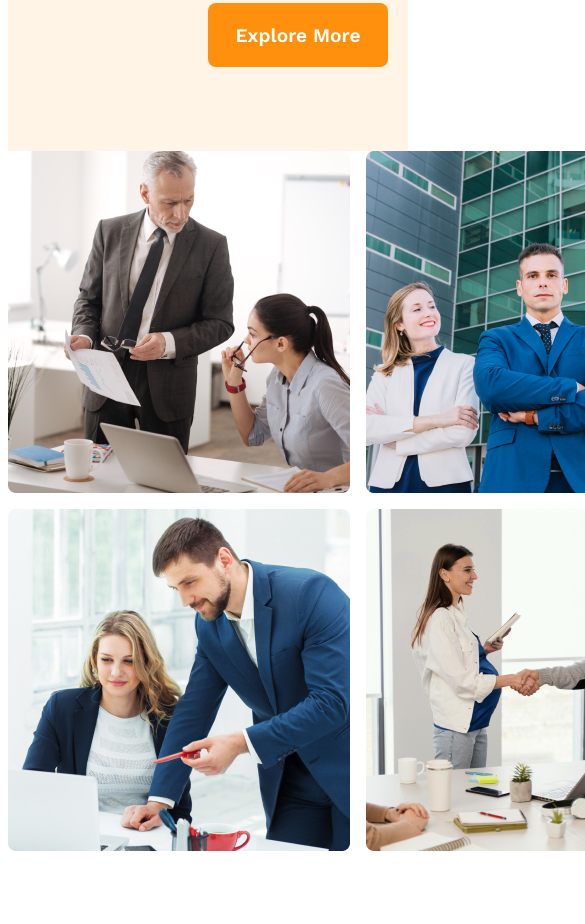
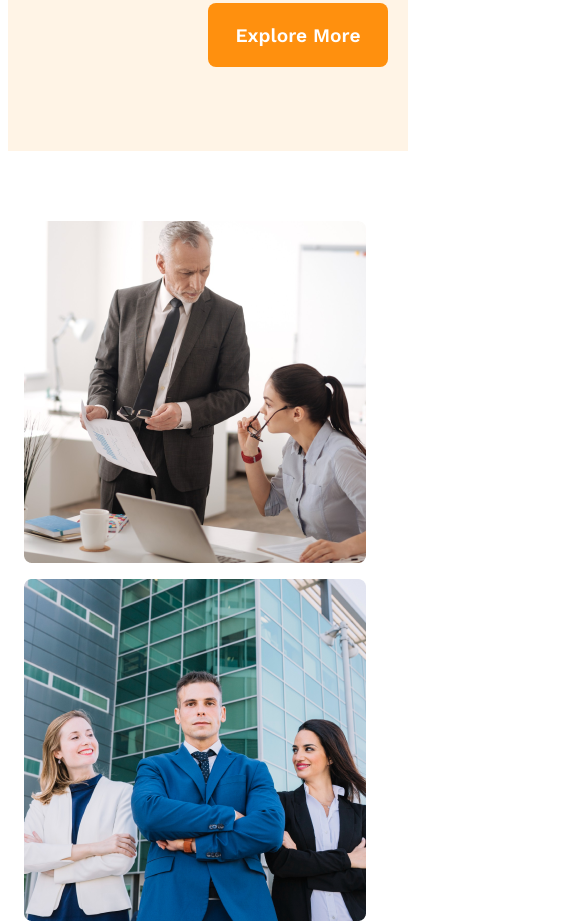
Before and after one commit to Jawoadsjn/architects-website2, a plain HTML site: page index.html in a window 390 px wide. Shown: the part 1181-2105 px from the top of the page, 585 px wide, since content can reach past the window. Before the commit the page ends 2040 px from the top, so only its background shows below. Drawn offline with nearby package versions, Linux system fonts and the light colour scheme.

Commit message:
responsive team section

```diff
--- a/Styles/style.css
+++ b/Styles/style.css
@@ -72,21 +72,11 @@ nav li a {
     width: 100%;
     margin-top: 30px;
 }
-/* Responsive Style */
-/* small device */
-@media screen and (max-width: 576px) {
-    .header{
-        padding: 20px;
-    }
-    .nav{
-        flex-direction: column;
-    }
 
-}
 /* Main related Style */
 main{
     max-width: 1400px;
-    margin: 0px auto;
+    margin: 70px auto;
 
 }
 /* teams style */
@@ -119,3 +109,24 @@ main{
     color: #FF900E;
     font-weight: 700;
 }
+.team-disc{
+    color: #727272;
+}
+
+
+
+/* Responsive Style */
+/* small device */
+@media screen and (max-width: 576px) {
+    .header{
+        padding: 20px;
+    }
+    .nav,
+    .team-container{
+        flex-direction: column;
+    }
+    .team-img-container{
+        grid-template-columns: 1fr;
+    }
+
+}
```
